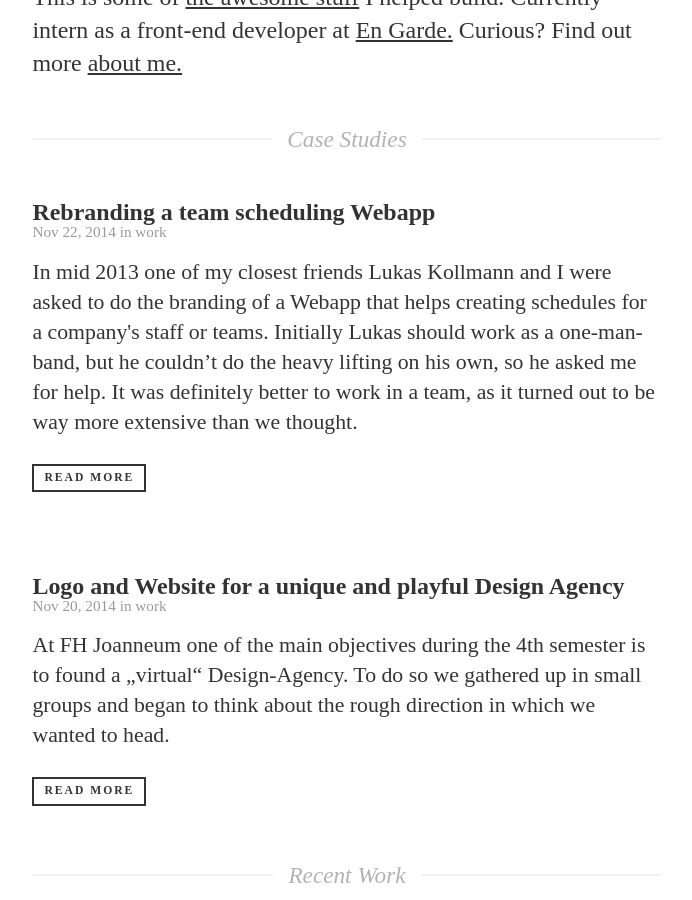
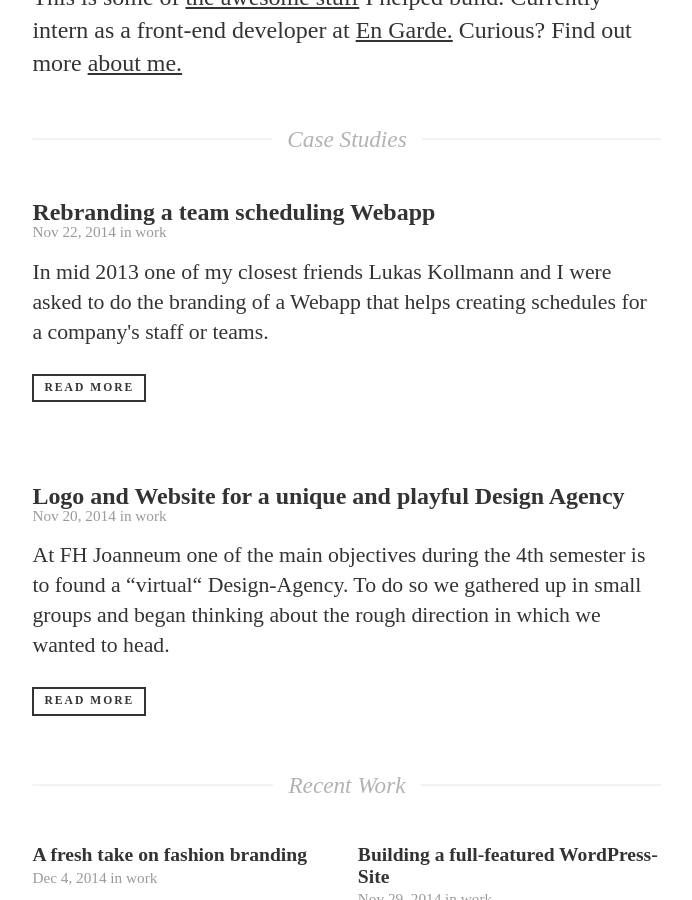
Before and after one commit to Reinpal/reinpal.github.io, a Jekyll site: the page built from index.html, in a window 1280 px wide and 900 px high, scrolled down 726 px. Shown: the whole window, without its empty margins (293-985 px from the left). Built offline with Jekyll 4.4.1, drawn with Linux system fonts in a browser that asks for light colours; nearby versions of some CDN libraries; some of the changed lines change nothing that is shown.

Commit message:
text corrections

```diff
--- a/work/_posts/2014-11-15-wundertuete.md
+++ b/work/_posts/2014-11-15-wundertuete.md
@@ -14,35 +14,35 @@
 cover-image-retina: ../../assets/dist/wundertuete/img/wundertuete_business_cards_rain-large_x2.jpg
 ---
 
-At FH Joanneum one of the main objectives during the 4th semester is to found a &#x201E;virtual&#x201C; Design-Agency. To do so we gathered up in small groups and began to think about the rough direction in which we wanted to head.
+At FH Joanneum one of the main objectives during the 4th semester is to found a “virtual“ Design-Agency. To do so we gathered up in small groups and began thinking about the rough direction in which we wanted to head.
 
-The initial team-building session went pretty quickly as we all pretty much already knew with whom we wanted to work with. Our team consisted of 6 people, namely Barbara Gundl, Jakob Listabarth, Lukas Kollmann, Thomas Mirnig, Felix Pichler (Make sure to check out their portfolios too!) and myself. Our skill-set was set up pretty broadly so we decided to focus on Corporate- and Webdesign. We all knew where our strengths were, so it was kind of a no-brainer who was responsible for what.
+The initial team-building session went pretty quickly as we all already knew with whom we wanted to work with. Our team consisted of 6 people, namely Barbara Gundl, Jakob Listabarth, Lukas Kollmann, Thomas Mirnig, Felix Pichler (Make sure to check out their portfolios too!) and myself. As our skill-set was very wide we decided to focus on Corporate- and Webdesign. We all knew our strengths , so it was kind of a no-brainer to decide who was responsible for what.
 
 ### First things first
 
-Within the first few weeks we had to plan the strategy and other business related things e.g. finding a target group, financial planning and of course the Corporate Identity of our company. These decision acted as a solid base for the future projects we wanted to tackle.
+Within the first few weeks we had to plan the strategy and other business related things e.g. finding a target group, financial planning and of course the Corporate Identity of our company. These decisions formed a solid base for the future projects we wanted to tackle.
 
-Given that we are a homogeneous bunch of creative and fun people, we wanted to reflect that into our identity. We came up with the name &#x201E;Wundert&#xFC;te&#x201C; which is German for &#x201E;jamboree bag&#x201C; or &#x201E;grab bag&#x201C;.
+Given the fact that we were a homogeneous bunch of creative and funny people, we wanted to reflect that with our identity. We came up with the name „Wundertüte“, which is the German translation for “jamboree bag“ or “grab bag“.
 
-&gt;You never know what you&#x2019;re gonna get, but you&#x2019;ll love it.
+&gt;You never know what you&#x2019;re going to get, but you&#x2019;ll love it.
 
-Individual solutions and concepts for every client was our premise. Combined with our mission statement &#x201E;We make Ideas visible&#x201C;, we made sure that our clients will get what they want, even if they didn&#x2019;t exactly knew what they were looking for.
+Individual solutions and concepts for every client was our premise. Combined with our mission statement “We make Ideas visible“, we made sure that our clients would get what they wanted, even if they didn’t exactly know what they were looking for.
 
-So there we were, Wundert&#xFC;te, a collective of young and aspiring designers just waiting to get our hands on everything related to Branding in combination with Webdesign and Development.
+So there we were, Wundertüte, a collective of young and aspiring designers just waiting to get our hands on anything related to Branding in combination with Webdesign and Development.
 
 ### Establishing a design system
 
-Next step was to come up with a Corporate Design. So we all started to think of different combinations of colors and typography that would reflect the core values of our brand. After a few design iterations based on feedback from all of our Professors at the University we found the perfect Identity for us as a company.
+The next step was to come up with a Corporate Design. We all started thinking of different combinations of colors and typography that would reflect the core values of our brand. After a few design iterations based on feedback from all of our Professors at University we found the perfect Identity for us as a company.
 
 ### The Logo
 
-My personal take on the Logo was to create a strong mark which would work on it&#x2019;s own. I&#x2019;ve decided to use a slightly modified version of Brandon Grotesque Bold. It&#x2019;s modern character and the small x-height really helped creating a distinguished logomark. It acts as a contrast to our fun and playful nature by not showing what we&#x2019;re all about at first sight. Just how a Wundert&#xFC;te works in real life.
+My personal take on the Logo was to create a strong mark that would work on its own. I decided to use a slightly modified version of the font “Brandon Grotesque Bold”. Its modern character and the small x-height helped creating a distinguished logo mark. It acts as a contrast to our fun and playful nature by not showing what we are all about at first sight. Just how a Wundertüte works in real life.
 
 <img class="post-img" src="../../assets/dist/wundertuete/img/wundertuete_logo_construction.png" alt="The final Logo" srcset="../../assets/dist/wundertuete/img/wundertuete_logo_construction-small.png 250w, ../../assets/dist/wundertuete/img/wundertuete_logo_construction-medium.png 500w, ../../assets/dist/wundertuete/img/wundertuete_logo_construction-large.png 700w" sizes="(min-width: 31.25em) 66vw, (min-width: 56.25em) 50vw, 100vw">
 
 ### The colors
 
-We chose two shades of blue for our main colors. Appropriately named Wunderblau and Wunderhellblau. Blue was our choice because it stands, again contrasting to our playful nature, for calmness but also for trust and friendship and the slight turquoise tint represents communication. The Wunderblau is used as our main color whereas the Wunderhellblau acts as an accent-color.
+We chose two shades of blue for our main colors, appropriately named Wunderblau and Wunderhellblau. Blue was our choice because it stands, again in contrast to our playful nature, for calmness but also for trust and friendship and the slight turquoise tint represents communication. The Wunderblau is used as our main color whereas the Wunderhellblau acts as an accent-color.
 
 <img src="../../assets/dist/wundertuete/img/wundertuete_logo_schowcase.png" alt="The logo in its different colors" class="post-img" srcset="../../assets/dist/wundertuete/img/wundertuete_logo_schowcase-small.png 250w, ../../assets/dist/wundertuete/img/wundertuete_logo_schowcase-medium.png 500w, ../../assets/dist/wundertuete/img/wundertuete_logo_schowcase-large.png 700w" sizes="(min-width: 31.25em) 66vw, (min-width: 56.25em) 50vw, 100vw">
 
@@ -52,25 +52,25 @@
     <figcaption>Our stationary design showing the contrast between a clean and playful design</figcaption>
 </figure>
 
-Confetti has been chosen to accompany our fun nature and to loosen up the contrasts created by the clean type and the calm colors.
+Confetti was chosen to accompany our fun nature and to loosen up the contrasts created by the clean type and the calm colors.
 
 <img src="../../assets/dist/wundertuete/img/wundertuete_letterhead_mockup.jpg" alt="Our Letterhead" class="post-img" srcset="../../assets/dist/wundertuete/img/wundertuete_letterhead_mockup-small.jpg 250w, ../../assets/dist/wundertuete/img/wundertuete_letterhead_mockup-medium.jpg 500w, ../../assets/dist/wundertuete/img/wundertuete_letterhead_mockup-large.jpg 700w" sizes="(min-width: 31.25em) 66vw, (min-width: 56.25em) 50vw, 100vw">
 
 ### The Website
 
-After we&#x2019;ve all settled on our Corporate Design it was that much easier to put together a Corporate Website according to our own Design-Manual. My Job was to design and develop the Website with the help of Felix and Thomas (the three of us formed the infamous Team-Web of Wundert&#xFC;te).
+After we had all settled for our Corporate Design it was much easier to put together a Corporate Website according to our own Design-Manual. My Job was to design and develop the Website with the help of Felix and Thomas (the three of us formed the infamous Team-Web of Wundertüte).
 
 <img src="../../assets/dist/wundertuete/img/wundertuete_website_mockup.jpg" alt="Mockup of our Website" class="post-img" srcset="../../assets/dist/wundertuete/img/wundertuete_website_mockup-small.jpg 250w, ../../assets/dist/wundertuete/img/wundertuete_website_mockup-medium.jpg 500w, ../../assets/dist/wundertuete/img/wundertuete_website_mockup-large.jpg 700w" sizes="(min-width: 31.25em) 66vw, (min-width: 56.25em) 50vw, 100vw">
 
-We used Wordpress as a Content Management System and decided to build a responsive and retina-ready Site. The use of large images and minimal typography are setting focus on the content and by putting everything onto one page we eliminated the need for unnecessary hierarchical elements. You can see the site [live right here](http://diewundertuete.at).
+We used Wordpress as a Content Management System and decided to build a responsive and retina-ready Site. The use of large images and minimal typography set focus on the content and by putting everything onto one page we eliminated the need for unnecessary hierarchical elements. You can see the site [live right here](http://diewundertuete.at).
 
 ### The Project
 
-The biggest project on which we worked during the semester was a website for the creative coworking-space Sechserhaus in Graz. You can check out the live [Website right here](http://sechserhaus.net) and/or read a [more detailed case study]({{ site.baseurl }}/work/sechserhaus) about the creation of it.
+The biggest project on which we were working during the semester was a website for the creative co-working space Sechserhaus in Graz. You can check out the live [Website right here](http://sechserhaus.net) and/or read a [more detailed case study]({{ site.baseurl }}/work/sechserhaus) about the creation process.
 
 ### Summing up
 
-Working together with a bunch of creative people from different fields definitely helped me gain invaluable experience concerning working in an interdisciplinary design team. We could all share our expertise and learn from each other. That overlap of our mixed skills made it possible to let go of old-fashioned design workflows and establish a more modern and fresh approach to Corporate and Webdesign. This not also meant that we could build better products but also helped me gain a lot of insight of how to work as a small and flexible team in the design industry.
+Working together with a bunch of creative people from different fields of design definitely helped me gain invaluable experience concerning working in an interdisciplinary design team. We all could share our expertise and learn from each other. The overlap of our mixed skills made it possible to let go of old-fashioned design workflows and gave us the opportunity to establish a more modern and fresh approach to Corporate and Web Design. This did not also mean that we were able to build better products but also helped me personally to gain a lot of insight into how to work in a small and flexible team in the design industry.
 
 &gt;We celebrate Ideas.
 &gt;
--- a/work/_posts/2014-11-22-tenato.md
+++ b/work/_posts/2014-11-22-tenato.md
@@ -15,58 +15,59 @@
 cover-image-retina: ../../assets/dist/tenato/img/tenato_website_showcase-large_x2.jpg
 ---
 
-In mid 2013 one of my closest friends Lukas Kollmann and I were asked to do the branding of a Webapp that helps creating schedules for a company&apos;s staff or teams. Initially Lukas should work as a one-man-band, but he couldn&#x2019;t do the heavy lifting on his own, so he asked me for help. It was definitely better to work in a team, as it turned out to be way more extensive than we thought.
+In mid 2013 one of my closest friends Lukas Kollmann and I were asked to do the branding of a Webapp that helps creating schedules for a company&apos;s staff or teams.
 
 ### What does the App do?
 
-The key concept is that the staff or team members could actively take part in the process of creating the schedule via the App. They are able to select their shifts, plan their days-off work and exchange with their colleagues. Basically the schedule should build itself and save a lot of time that goes into creating those plans manually.
+The key concept is that the staff or team members can actively take part in the process of creating the schedule via the App. They are able to select their shifts, plan their days-off work and exchange with their colleagues. Basically the schedule should be able to build itself, which leads to enormous time savings in comparison to creating those plans manually.
 
 ### Finding a name
 
-The name of the app was teamghost but the founders thought that this needed to be reworked before we start with the branding. So our first job was to find a new name that suits the concept and on which we later could build our design upon. We came up with &#x201E;tenato&#x201C; which stands for team-navigation-tool.
+Initially the name of the app was “teamghost” but the founders thought that this needed to be revised before we started with the branding. Thus our first job was to find a new name that suited the concept and on which we later could build our design upon. We came up with „tenato“, which stands for team-navigation-tool.
 
 <img src="../../assets/dist/tenato/img/tenato_logo_final.png" alt="The final version of the Logo" class="post-img" srcset="../../assets/dist/tenato/img/tenato_logo_final-small.png 250w, ../../assets/dist/tenato/img/tenato_logo_final-medium.png 500w, ../../assets/dist/tenato/img/tenato_logo_final-large.png 700w" sizes="(min-width: 31.25em) 66vw, (min-width: 56.25em) 50vw, 100vw">
 
 ### Connecting the dots
 
-Connectivity was one of the key things and we tried to reflect that with our logo design. As you can see from the evolution of the logo we started with single nodes acting as team members.
+Connectivity was one of the key elements in this project and we tried to reflect that with our logo design. When looking at the graph below it can be seen that we started with single nodes that stand for the team members.
 
 <img src="../../assets/dist/tenato/img/tenato_logo_evolution.png" alt="The iterations of the Logo" class="post-img" srcset="../../assets/dist/tenato/img/tenato_logo_evolution-small.png 250w, ../../assets/dist/tenato/img/tenato_logo_evolution-medium.png 500w, ../../assets/dist/tenato/img/tenato_logo_evolution-large.png 700w" sizes="(min-width: 31.25em) 66vw, (min-width: 56.25em) 50vw, 100vw">
 
-Throughout the iterations you can see that in the end all nodes are connected, which represents the core functionality of the Webapp: To connect with team members and actively help to create an optimal schedule for the whole team.
+Throughout the iterations it can be seen that in the end all nodes, respectively team members, are connected, which represents the core functionality of the Webapp: To connect with team members and actively help to create an optimal schedule for the whole team.
 
 ### Finding a visual language
 
-The next steps were color and typography. We definitely needed something modern and flexible. To complement the dynamic nature of the App, we picked Brandon Grotesque as our primary font. With its clean and minimal look, it was a good fit right from the start.
+The next step was color and typography. We definitely needed something modern and flexible. To complement the dynamic nature of the App we picked “Brandon Grotesque” as our primary font. With its clean and minimal look it fit well right from the start.
 
 <img src="../../assets/dist/tenato/img/tenato_type_tests.png" alt="Testing out Brandon Grotesque" class="post-img" srcset="../../assets/dist/tenato/img/tenato_type_tests-small.png 250w, ../../assets/dist/tenato/img/tenato_type_tests-medium.png 500w, ../../assets/dist/tenato/img/tenato_type_tests-large.png 700w" sizes="(min-width: 31.25em) 66vw, (min-width: 56.25em) 50vw, 100vw">
 
-Combined with our main signal color, a tourquoise, standing for communication, we&#x2019;ve found a perfect match. Neutral greys were added to round of the color palette of the App.
+Combined with our main signal color, a tourquoise standing for communication, we found a perfect match with neutral greys that were added to round of the color palette of the Ap
 
 ### Rethinking the Interface
 
-While working on the Corporate Design we quickly realized that the current look of the App was desperately in need of a major overhaul. Lukas and I suggested to expand our branding onto the digital side and redesign the Interface. Needless to say that in 2014 print and digital go hand in hand. Especially if you are a new start-up you need to have a complete design system.
+While working on the Corporate Design we quickly realized that the current look of the App was desperately in need of a major overhaul. Lukas and I suggested expanding our branding onto the digital side and redesigning the Interface - needless to say that in 2014 print and digital went hand in hand. Especially if you are a new start-up you need to have a complete design system.
 
 ### There&#x2019;s an App for that
 
-So we took the challenge and started with some research. We pointed out two major competitors internationally but found no direct competitors in Austria except for a few from Germany offering to german-speaking countries. This led us to the conclusion that there&#x2019;s a certain market that needs to be served and we got a rough overview of what lies ahead of us.
+So we took accepted the challenge and started with some research. We pointed out two major international competitors but we were not able to find direct competitors in Austria except for a few from Germany. This brought us to the conclusion that there was a certain market that needed to be served and we got a rough overview of what lied ahead of us.
 
-It also gave us a lot of breathing room for design decisions as there were basically no preconceptions of how a scheduling interface should look like. We gained a lot of valuable data for a long-term strategy concerning feature implementation and development of the app.
+It also gave us a lot of breathing room for design decisions, as there were basically no preconceptions of how a scheduling interface should look like. We collected a lot of valuable data for a long-term strategy concerning feature implementation and development of the app.
 
-After analyzing the data we started reworking the current state of the User Interface of the App. Coincidentally we also had a UI-Design Course at University, therefore we proposed to make a seminar work based on the findings we made while working on the App. Together with our professor DI Dr. Konrad Baumann and the founder of tenato J&#xFC;rgen Math, we could quickly point out some general flaws within the App. Mr. Baumann was of great help during this initial phase and vice-versa he was happy that we could bring a real-world project into his course.
+After we had analyzed the data we started reworking the current state of the User Interface of the App. Coincidentally we also had a UI-Design Course at University, therefore we proposed to make a seminar work based on the findings we made while working on the App. Together with our professor DI Dr. Konrad Baumann and the founder of “tenato” Jürgen Math we could quickly point out some general flaws within the App. While Mr. Baumann was of great help during this initial phase, he was happy that we were able to bring a real-world project into his course.
+
 
 ### Creating the first prototypes
 
-We designed a first prototype that should be implemented quickly to fix some usability and UX issues and another one that should act as major redesign. Most of the problems were structure based and therefore unnecessary time consuming. We improved the UX by removing some hierarchical elements and were able to make the scheduling process a lot quicker.
+We designed a first prototype that should be implemented quickly to fix some usability and UX issues and another one that should act as major redesign. Most of the problems were structure based and therefore unnecessarily time consuming. We managed to improve the UX by removing some hierarchical elements and we were able to make the scheduling process a lot quicker.
 
 <img src="../../assets/dist/tenato/img/tenato_website_showcase.jpg" alt="The prototypes of our first interface iteration" class="post-img" srcset="../../assets/dist/tenato/img/tenato_website_showcase-small.jpg 250w, ../../assets/dist/tenato/img/tenato_website_showcase-medium.jpg 500w, ../../assets/dist/tenato/img/tenato_website_showcase-large.jpg 700w" sizes="(min-width: 31.25em) 66vw, (min-width: 56.25em) 50vw, 100vw">
 
-But sometimes it&#x2019;s better not to rush a decision. After a summer break we met up together to discuss the future of the app. Not only are we going to serve the app on the desktop but also ship a optimized version for mobile devices. Which is key, because it adds to the connectivity and the flexibility of the system (and we both get a chance to design another UI. Yay!).
+But sometimes it is better not to rush the big decisions. After a summer break we met together to discuss the future of the app. Not only are we going to serve the app on the desktop but also to ship an optimized version for mobile devices. Which is essential key because it adds to the connectivity and the flexibility of the system (and we both get a chance to design another UI. Yay!).
 
 ### Work in progress
 
-Luckily we could conduct some real world usability tests with prospective clients. The tests were done with the current version of the app, before our first redesign iteration, to see if there are any fundamental flaws we have not spotted yet. And indeed we found some very valuable data especially concerning the flexibility of the app depending on the type of company using it.
+Luckily we could conduct some real world usability tests with prospective clients. The tests were done with the current version of the app before our first redesign iteration to see if there were any fundamental flaws we had not spotted then. And indeed we found some valuable data especially concerning the flexibility of the app depending on the type of company using it.
 
 Currently we are building an inventory of interface elements to be used on both the desktop and the mobile version as well as rethinking the structure of the app. This step is crucial to make the app as coherent as possible while maintaining a universal look and feel.
 
-Right now we are working on the next iteration of the tenato interface. So be sure to check back for some updates of the project.
+Right now we are working on the next iteration of the “tenato” interface. So be sure to check back for some updates of the project.
```
